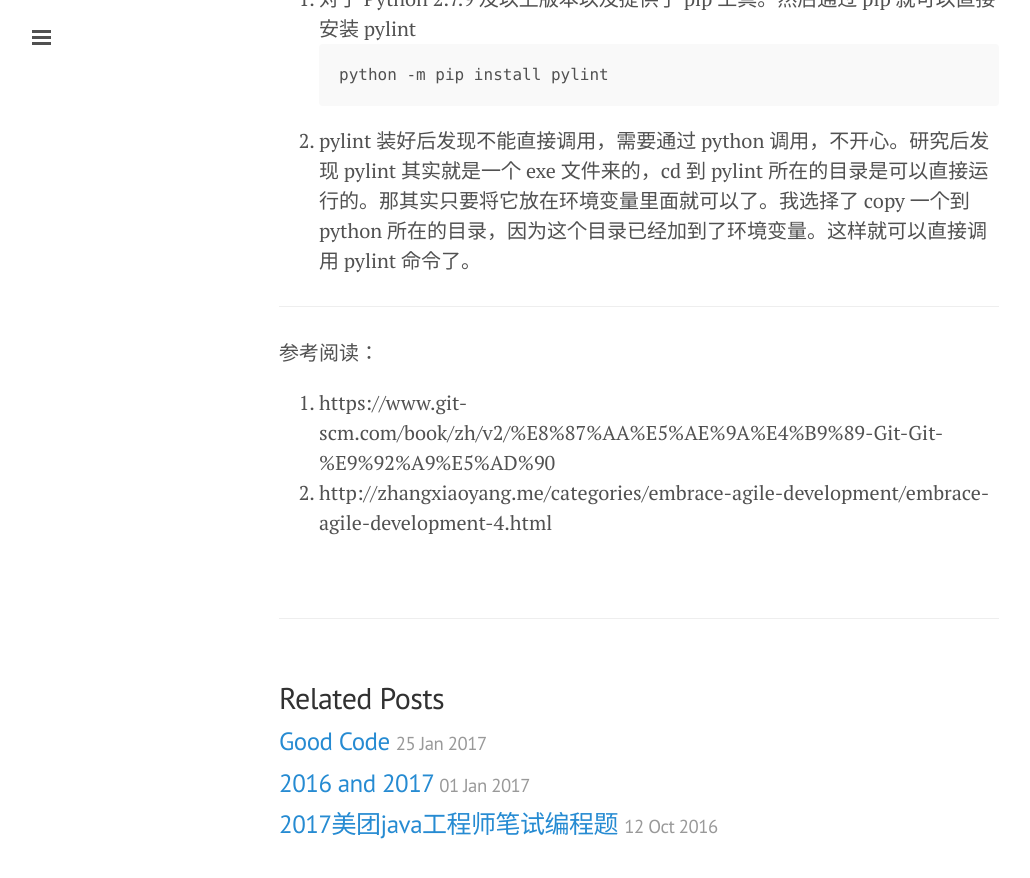
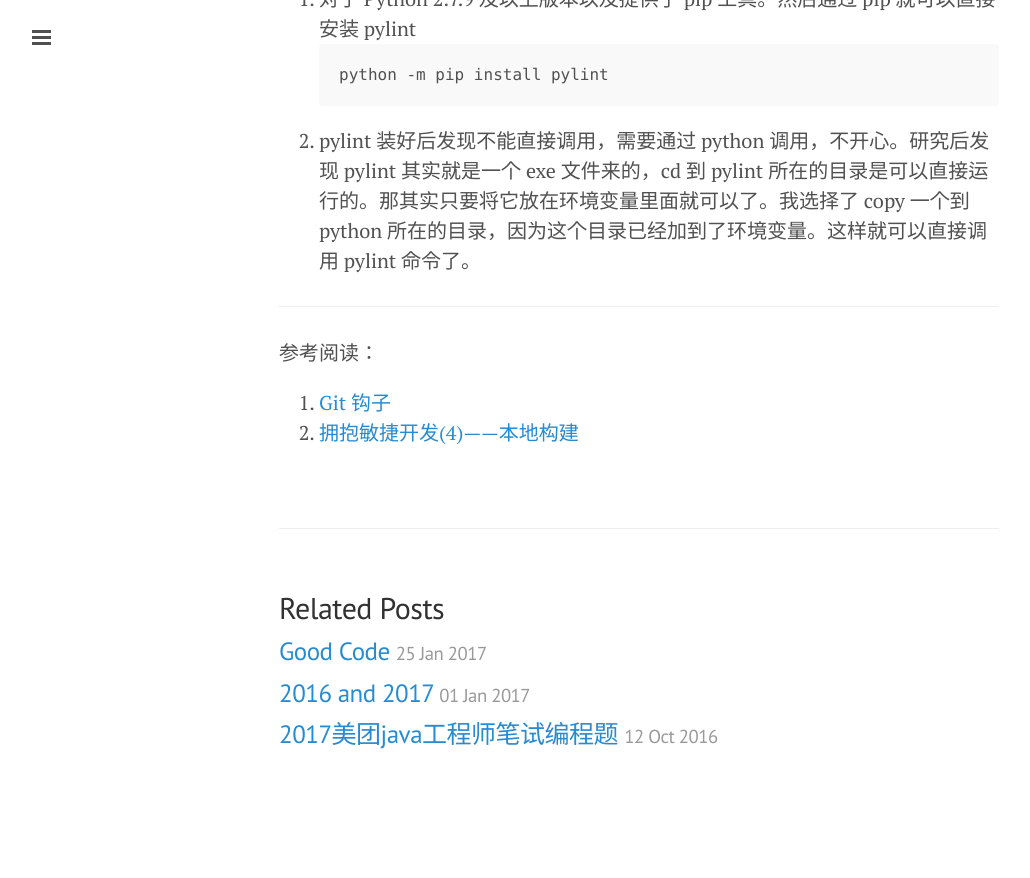
Before and after one commit to RobinGG/RobinGG.github.io, a Jekyll site: the page built from _posts/2017-02-07-git-hook.md, in a window 1280 px wide and 900 px high, scrolled down 935 px. Shown: the top 878 px of the window, without its empty margins (1-1031 px from the left). Built offline with Jekyll 4.4.1, drawn with Linux system fonts in a browser that asks for light colours; after the commit the page ends 1745 px from its top, so only the background shows below that.

Commit message:
fix typo, add hyperlink

```diff
--- a/_posts/2017-02-07-git-hook.md
+++ b/_posts/2017-02-07-git-hook.md
@@ -35,5 +35,5 @@ python -m pip install pylint
 ---
 
 参考阅读：
-1. https://www.git-scm.com/book/zh/v2/%E8%87%AA%E5%AE%9A%E4%B9%89-Git-Git-%E9%92%A9%E5%AD%90
-2. http://zhangxiaoyang.me/categories/embrace-agile-development/embrace-agile-development-4.html
+1. [Git 钩子](https://www.git-scm.com/book/zh/v2/%E8%87%AA%E5%AE%9A%E4%B9%89-Git-Git-%E9%92%A9%E5%AD%90)
+2. [拥抱敏捷开发(4)——本地构建](http://zhangxiaoyang.me/categories/embrace-agile-development/embrace-agile-development-4.html)
```
